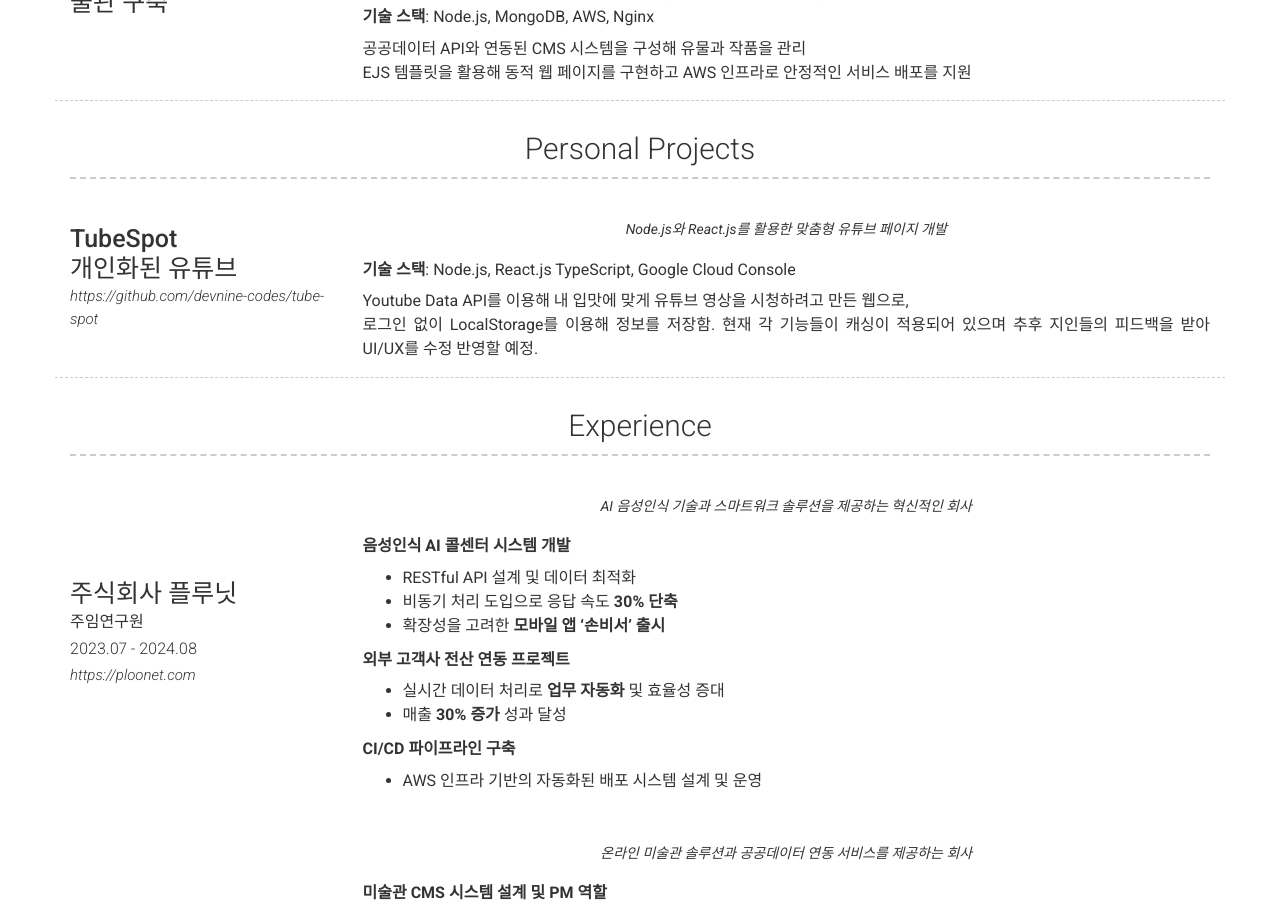
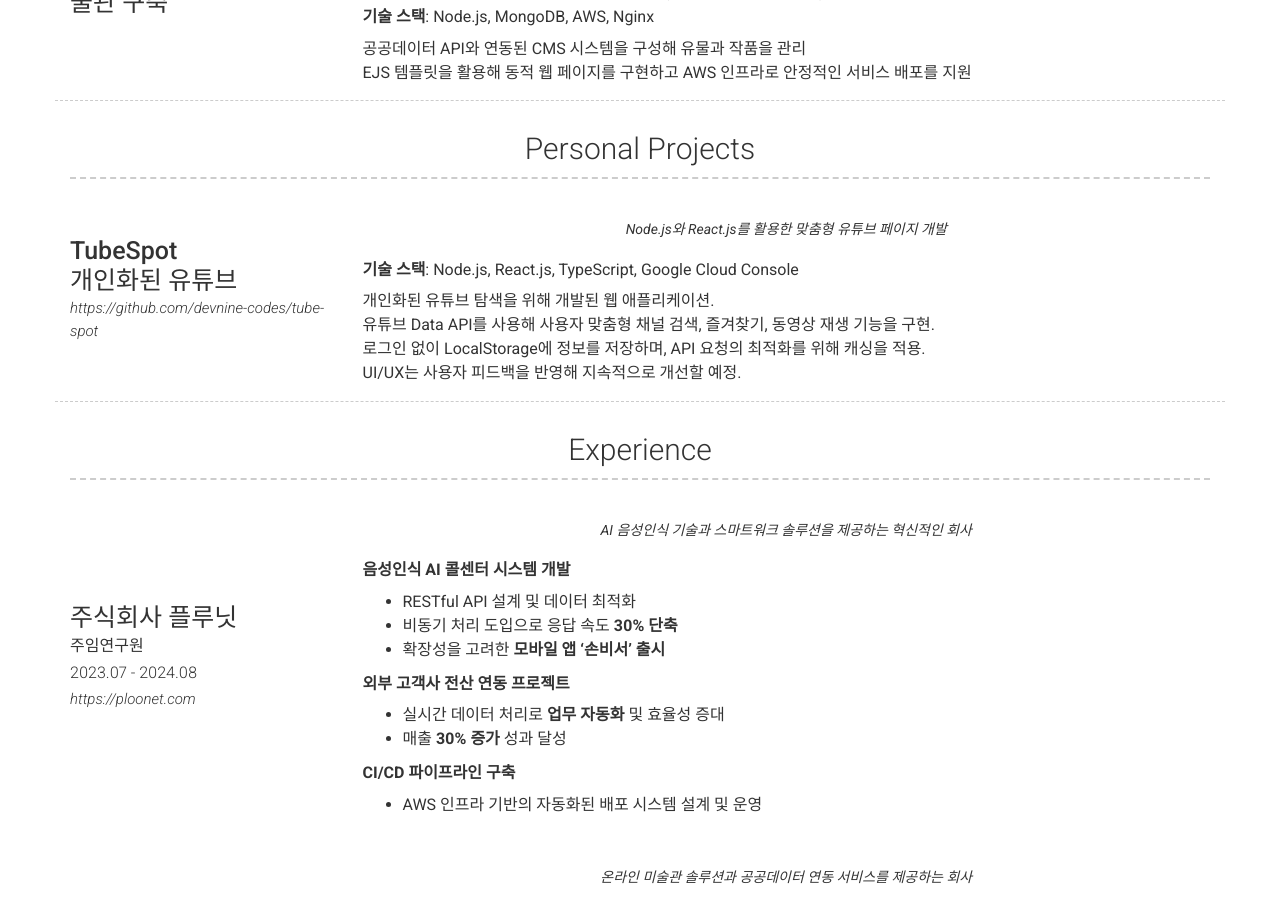
Before and after one commit to devnine-codes/devnine-codes.github.io, a Jekyll site: the page built from index.md, in a window 1280 px wide and 900 px high, scrolled down 1827 px. Built offline with Jekyll 4.4.1, drawn with Linux system fonts in a browser that asks for light colours; nearby versions of some CDN libraries; comment, search, counter and statistics services are not loaded.

Commit message:
TubeSpot 설명 수정

```diff
--- a/_config.yml
+++ b/_config.yml
@@ -170,10 +170,12 @@ content:
         quote: >
           Node.js와 React.js를 활용한 맞춤형 유튜브 페이지 개발
         description: |
-          **기술 스택**: Node.js, React.js TypeScript, Google Cloud Console
+          **기술 스택**: Node.js, React.js, TypeScript, Google Cloud Console
 
-          Youtube Data API를 이용해 내 입맛에 맞게 유튜브 영상을 시청하려고 만든 웹으로,
-          로그인 없이 LocalStorage를 이용해 정보를 저장함. 현재 각 기능들이 캐싱이 적용되어 있으며 추후 지인들의 피드백을 받아 UI/UX를 수정 반영할 예정.
+          개인화된 유튜브 탐색을 위해 개발된 웹 애플리케이션.
+          유튜브 Data API를 사용해 사용자 맞춤형 채널 검색, 즐겨찾기, 동영상 재생 기능을 구현.
+          로그인 없이 LocalStorage에 정보를 저장하며, API 요청의 최적화를 위해 캐싱을 적용.
+          UI/UX는 사용자 피드백을 반영해 지속적으로 개선할 예정.
 
     #  - title: Open Source Contributions
 #    layout: list # Type of content section (list/text)
```
